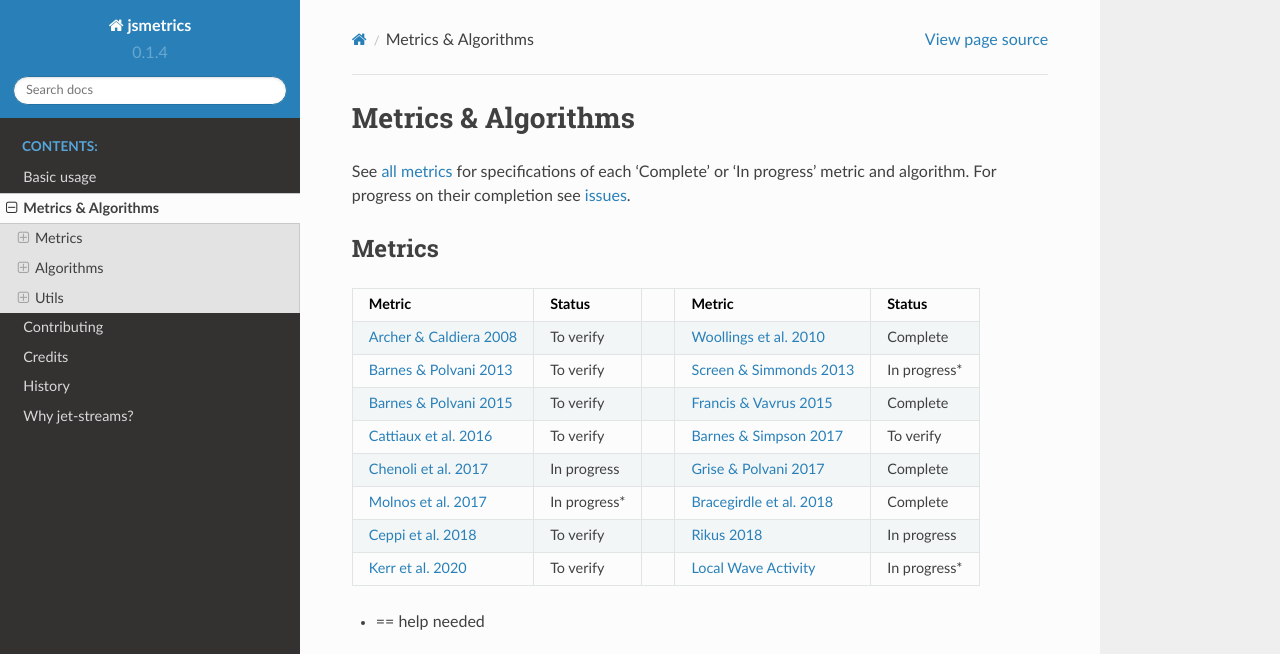
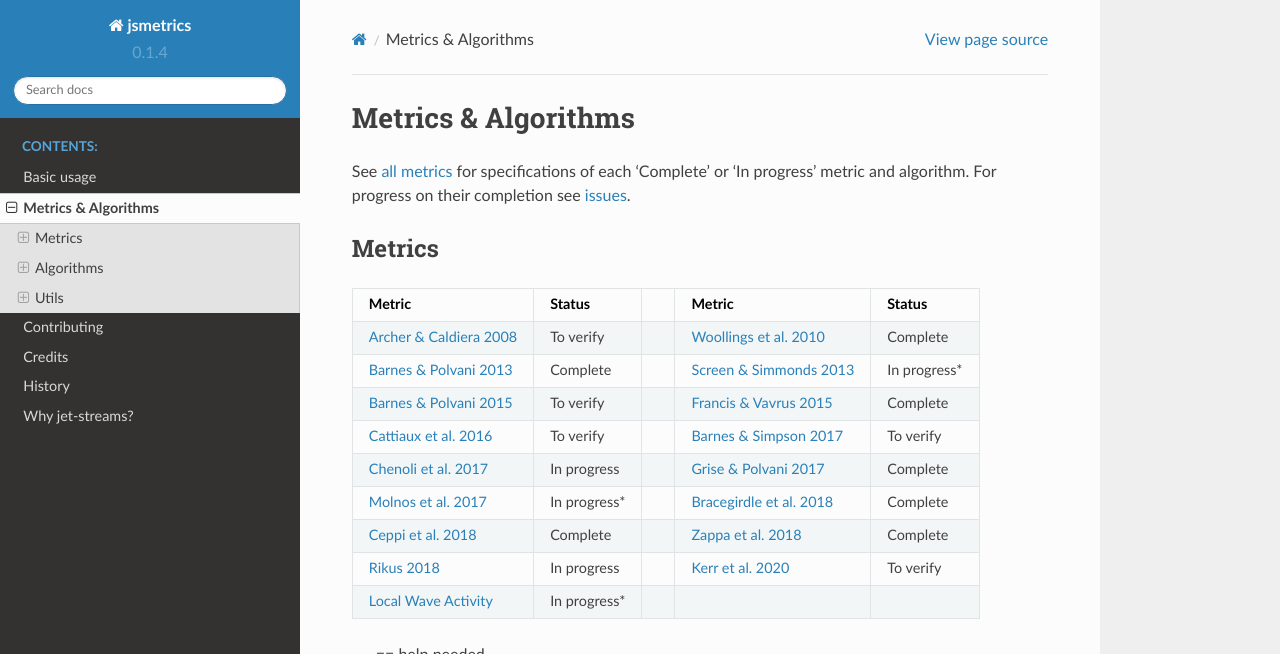
Before and after one commit to Thomasjkeel/jsmetrics, a Sphinx documentation site: the page built from docs/metrics.rst, in a window 1280 px wide and 900 px high, cut to the strip 0-654 px from the top of the window. Built offline with Sphinx 7.4.7 and the Read the Docs theme 2.0.0, drawn with Linux system fonts in a browser that asks for light colours; pages that are not in the unit, such as notebooks, are missing from menus.

Commit message:
fix metric alg table

```diff
--- a/docs/index.rst
+++ b/docs/index.rst
@@ -111,7 +111,7 @@ See `all metrics`_ for specifications of each 'Complete' or 'In progress' metric
    `Koch et al. 2006 <https://onlinelibrary.wiley.com/doi/10.1002/joc.1255>`_      To verify           `Archer & Caldiera 2008 <http://doi.wiley.com/10.1029/2008GL033614>`_           To verify
    `Schiemann et al. 2009 <https://doi.org/10.1175/2008JCLI2625.1>`_               To verify           `Woollings et al. 2010 <https://onlinelibrary.wiley.com/doi/10.1002/qj.625>`_   Complete
    `Manney et al. 2011 <https://acp.copernicus.org/articles/11/6115/2011/>`_       In progess*         `Allen et al. 2012 <http://www.nature.com/articles/nature11097>`_               To start
-   `Barnes & Polvani 2013 <https://doi.org/10.1175/JCLI-D-12-00536.1>`_            To verify           `Pena-Ortiz et al. 2013 <http://doi.wiley.com/10.1002/jgrd.50305>`_             To verify
+   `Barnes & Polvani 2013 <https://doi.org/10.1175/JCLI-D-12-00536.1>`_            Complete            `Pena-Ortiz et al. 2013 <http://doi.wiley.com/10.1002/jgrd.50305>`_             To verify
    `Screen & Simmonds 2013 <http://doi.wiley.com/10.1002/grl.50174>`_              In progress*        `Kuang et al. 2014 <http://link.springer.com/10.1007/s00704-013-0994-x>`_       To verify
    `Barnes & Polvani 2015 <https://doi.org/10.1175/JCLI-D-14-00589.1>`_            To verify           `Francis & Vavrus 2015 <https://doi.org/10.1088/1748-9326/10/1/014005>`_        Complete
    `Cattiaux et al. 2016 <https://doi.wiley.com/10.1002/2016GL070309>`_            To verify           `Barnes & Simpson 2017 <https://doi.org/10.1175/JCLI-D-17-0299.1>`_             Complete
--- a/docs/metrics.rst
+++ b/docs/metrics.rst
@@ -14,17 +14,19 @@ Metrics
    :align: left
    :widths: auto
 
+
    =============================================================================== ==============  ==  =============================================================================== ==============
    Metric                                                                          Status              Metric                                                                          Status
    =============================================================================== ==============  ==  =============================================================================== ==============
    `Archer & Caldiera 2008 <http://doi.wiley.com/10.1029/2008GL033614>`_           To verify           `Woollings et al. 2010 <https://onlinelibrary.wiley.com/doi/10.1002/qj.625>`_   Complete
-   `Barnes & Polvani 2013 <https://doi.org/10.1175/JCLI-D-12-00536.1>`_            To verify           `Screen & Simmonds 2013 <http://doi.wiley.com/10.1002/grl.50174>`_              In progress*
+   `Barnes & Polvani 2013 <https://doi.org/10.1175/JCLI-D-12-00536.1>`_            Complete            `Screen & Simmonds 2013 <http://doi.wiley.com/10.1002/grl.50174>`_              In progress*
    `Barnes & Polvani 2015 <https://doi.org/10.1175/JCLI-D-14-00589.1>`_            To verify           `Francis & Vavrus 2015 <https://doi.org/10.1088/1748-9326/10/1/014005>`_        Complete
    `Cattiaux et al. 2016 <https://doi.wiley.com/10.1002/2016GL070309>`_            To verify           `Barnes & Simpson 2017 <https://doi.org/10.1175/JCLI-D-17-0299.1>`_             To verify
    `Chenoli et al. 2017 <http://link.springer.com/10.1007/s00382-016-3102-y>`_     In progress         `Grise & Polvani 2017 <https://doi.org/10.1175/JCLI-D-16-0849.1>`_              Complete
    `Molnos et al. 2017  <https://doi.org/10.5194/esd-8-75-2017>`_                  In progress*        `Bracegirdle et al. 2018 <https://doi.org/10.1175/JCLI-D-17-0320.1>`_           Complete
-   `Ceppi et al. 2018 <https://doi.org/10.1175/JCLI-D-17-0323.1>`_                 To verify           `Rikus 2018 <http://dx.doi.org/10.1007/s00382-015-2560-y>`_                     In progress
-   `Kerr et al. 2020 <https://doi.org/10.1029/2020JD032735>`_                      To verify           `Local Wave Activity <https://doi.org/10.1175/JAS-D-15-0194.1>`_                In progress*
+   `Ceppi et al. 2018 <https://doi.org/10.1175/JCLI-D-17-0323.1>`_                 Complete            `Zappa et al. 2018 <https://doi.org/10.1029/2019GL083653>`_                     Complete
+   `Rikus 2018 <http://dx.doi.org/10.1007/s00382-015-2560-y>`_                     In progress         `Kerr et al. 2020 <https://doi.org/10.1029/2020JD032735>`_                      To verify
+   `Local Wave Activity <https://doi.org/10.1175/JAS-D-15-0194.1>`_                In progress*
    =============================================================================== ==============  ==  =============================================================================== ==============
 
 * == help needed
```
